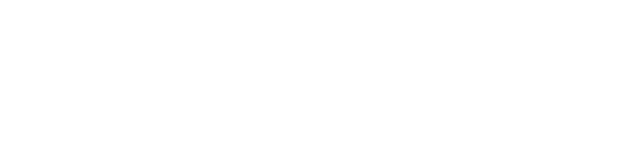
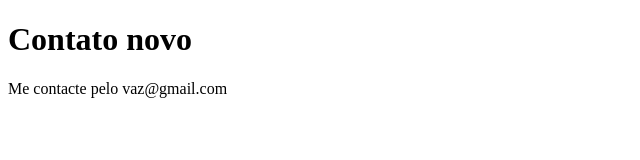
Before and after one commit to Delwari/sistema-de-cadastro, a plain HTML site: page Contato.html in a window 1280 px wide. Shown: the whole page, without its empty margins (0-640 px from the left). Drawn offline with Linux system fonts and the light colour scheme.

Commit message:
Adcionando forma de contato

```diff
--- a/Contato.html
+++ b/Contato.html
@@ -7,6 +7,7 @@
     <title>Contato</title>
 </head>
 <body>
-
+    <h1>Contato novo</h1>
+    <p1>Me contacte pelo vaz@gmail.com</p1>
 </body>
 </html>
```
